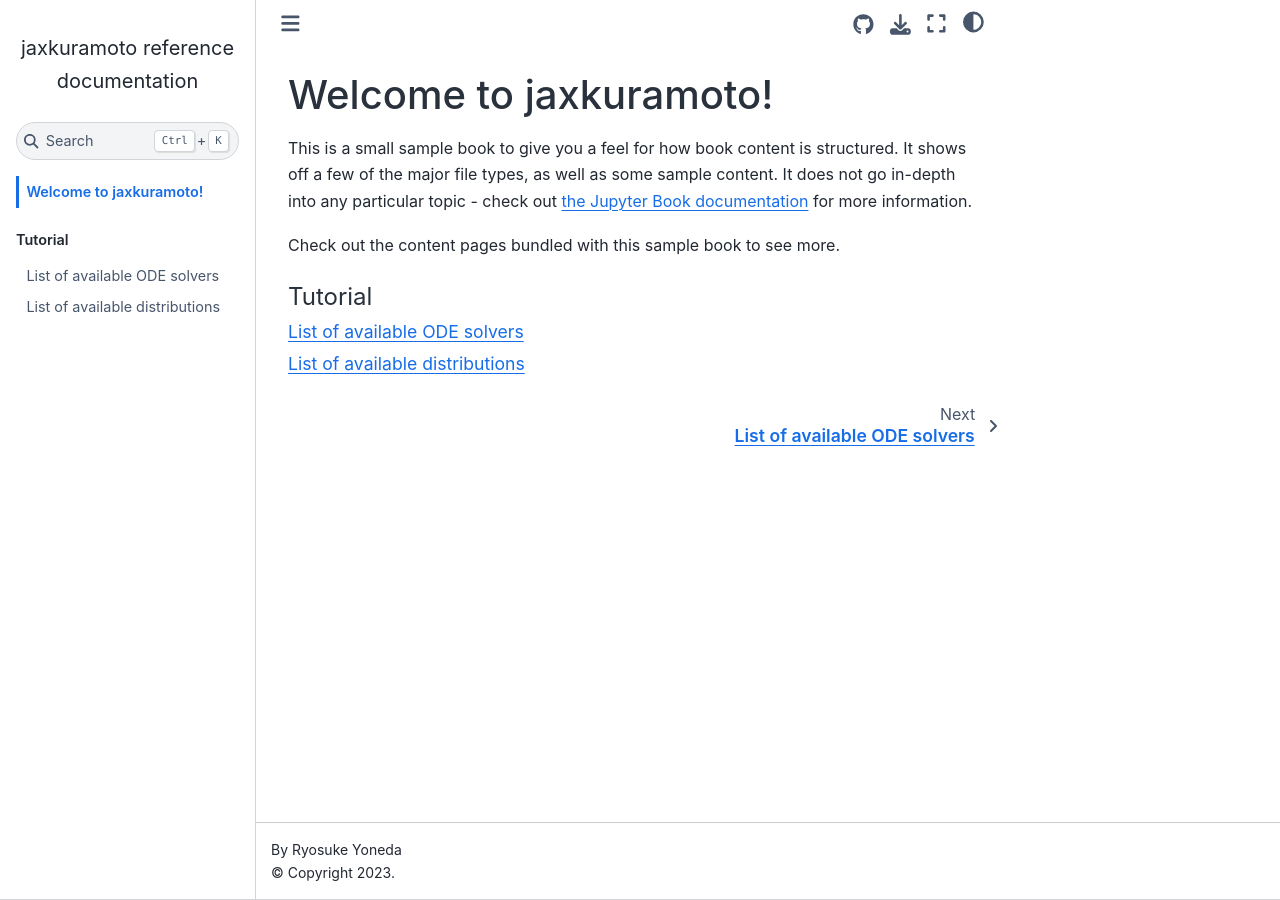
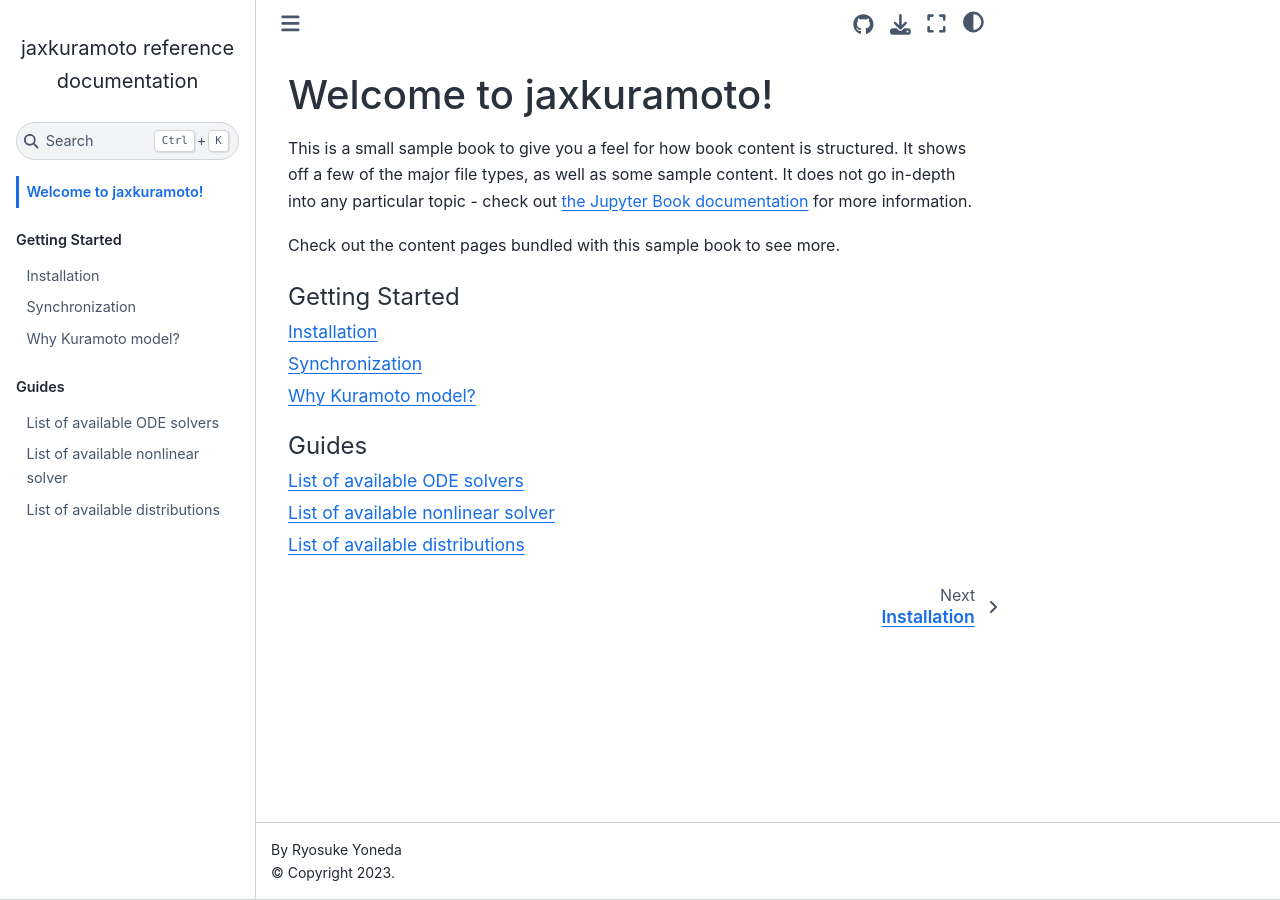
Before and after one commit to yonesuke/jaxkuramoto, a Jupyter Book: the page built from docs/index.md, in a window 1280 px wide. Built offline with Jupyter Book 1.0.4 settings and Sphinx 7.4.7 and the Sphinx Book theme 1.1.4, drawn with Linux system fonts in a browser that asks for light colours; pages that are not in the unit, such as notebooks, are missing from menus.

Commit message:
rearrange documents

```diff
--- a/docs/_toc.yml
+++ b/docs/_toc.yml
@@ -4,12 +4,18 @@
 format: jb-book
 root: index
 parts:
-- caption: Tutorial
+- caption: Getting Started
   chapters:
-  - file: ode_solver
-  - file: distributions
+  - file: installation
+  - file: synchronization
+  - file: why_kuramoto
 - caption: Examples
   chapters:
   - file: examples/kuramoto
   - file: examples/bifurcation
   - file: examples/ott_antonsen
+- caption: Guides
+  chapters:
+  - file: ode_solver
+  - file: nonlinear_solver
+  - file: distributions
--- /dev/null
+++ b/docs/synchronization.md
@@ -0,0 +1,3 @@
+# Synchronization
+
+## Introduction
--- /dev/null
+++ b/docs/why_kuramoto.md
@@ -0,0 +1 @@
+# Why Kuramoto model?
```
Also changed, not shown: docs/installation.md (added, +20 -0 lines), docs/nonlinear_solver.md (added, +29 -0 lines).
